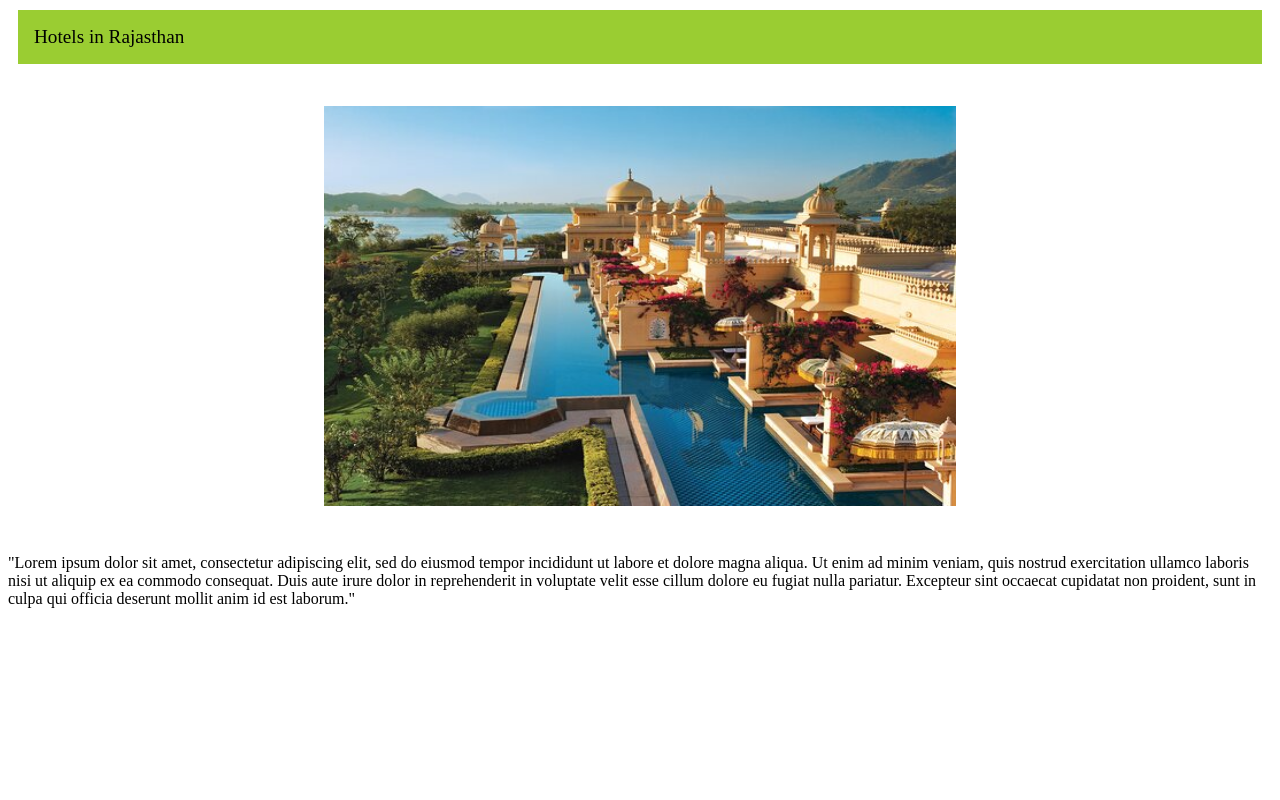
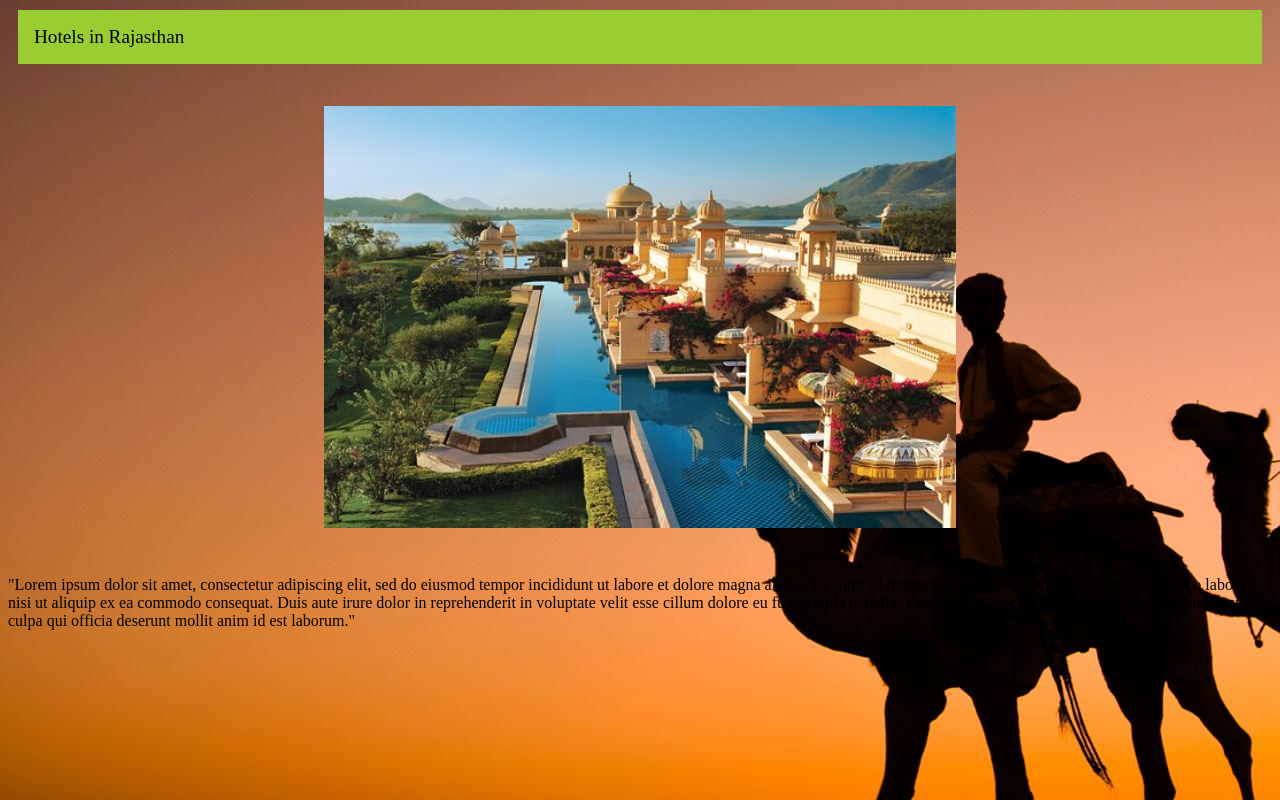
Before and after one commit to Upashanakhargharia/Art-INTEGRATED-project, a plain HTML site: page index.html in a window 1280 px wide. Drawn offline with Linux system fonts and the light colour scheme.

Commit message:
background

```diff
--- a/style.css
+++ b/style.css
@@ -15,6 +15,10 @@
     margin-left: auto;
     margin-right: auto;
     width: 50%;
-    height: 400px;
+
 
 }
+body {
+    background-image: url("wp4021293.jpg");
+    background-color: #cccccc;
+   }
```
Also changed, not shown: wp4021293.jpg (added).
